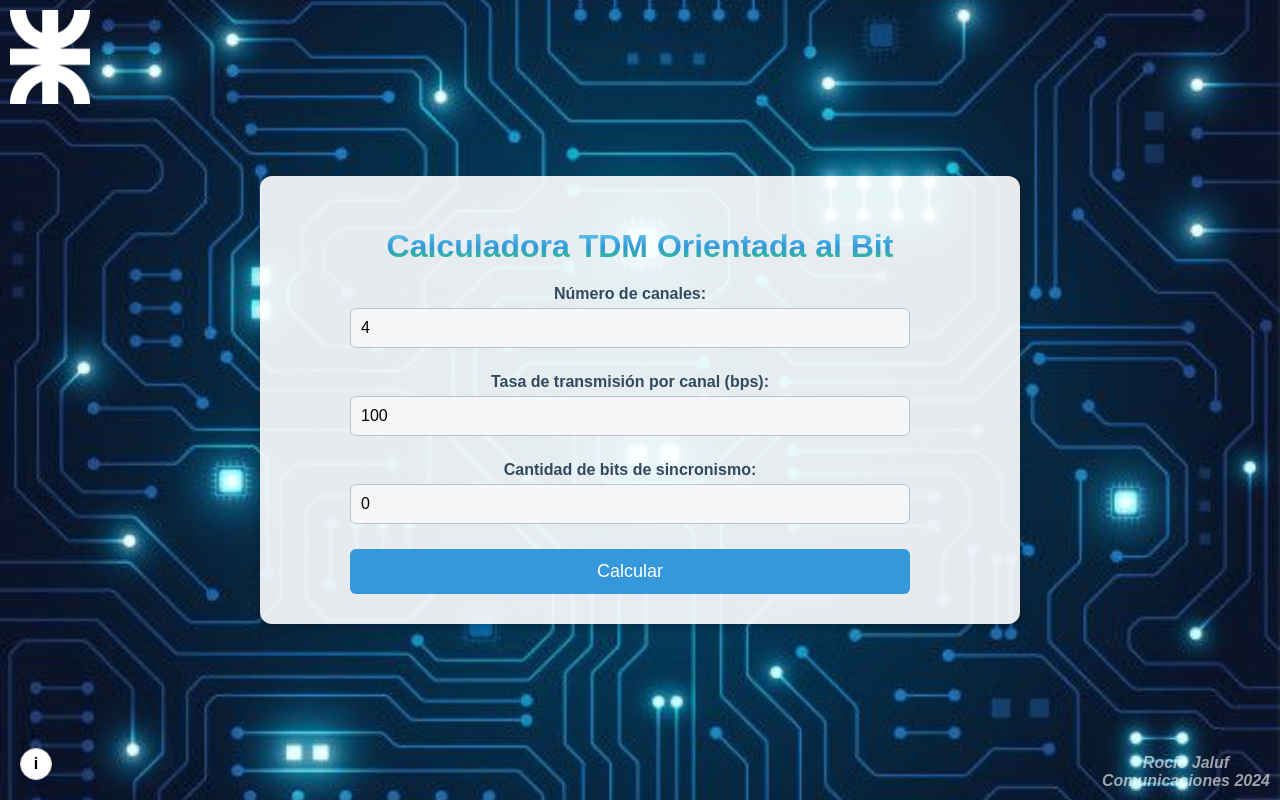
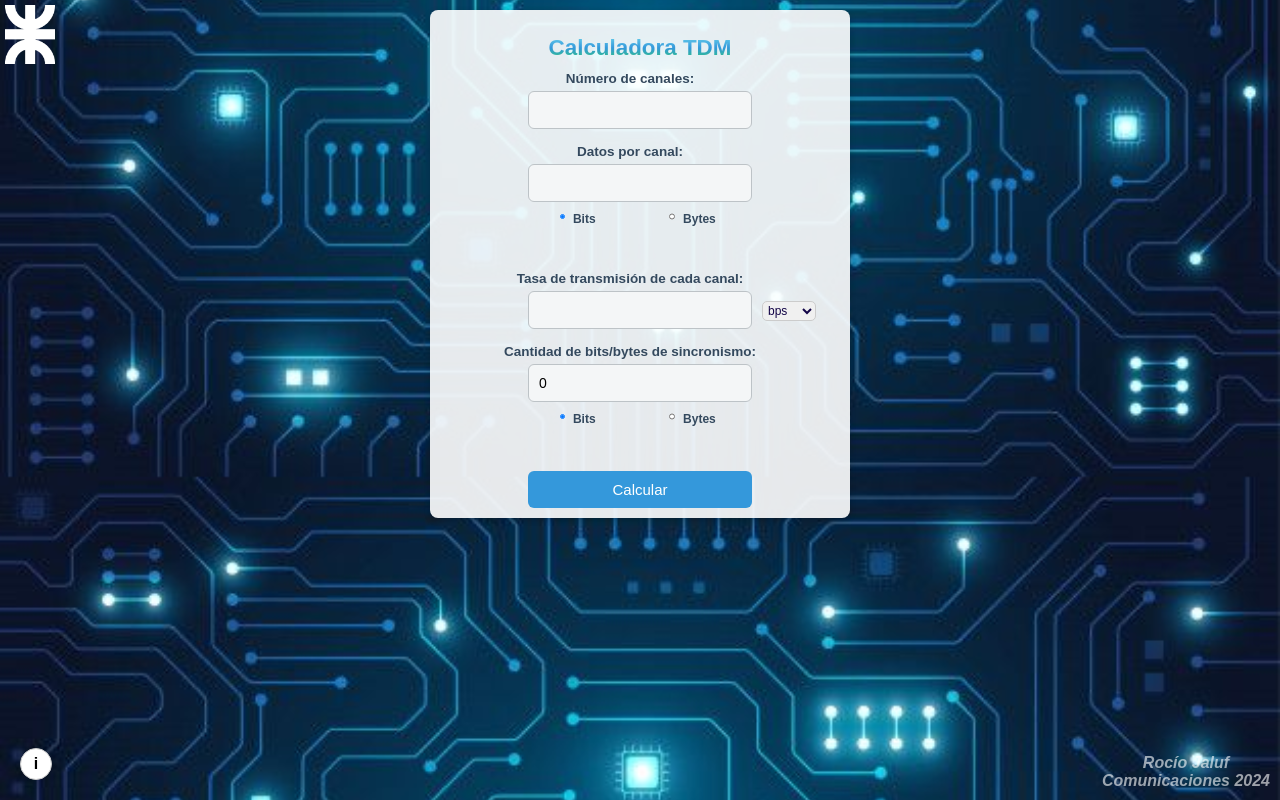
Before and after one commit to rociojota/TDM, a plain HTML site: page index.html in a window 1280 px wide. Drawn offline with Linux system fonts and the light colour scheme.

Commit message:
actualizacion y cambios

```diff
--- a/index.html
+++ b/index.html
@@ -1,56 +1,87 @@
 <!DOCTYPE html>
-<html lang="es">
+<html lang="en">
 <head>
     <meta charset="UTF-8">
     <meta name="viewport" content="width=device-width, initial-scale=1.0">
-    <title>Calculadora TDM Orientada al Bit</title>
+    <title>Calculadora TDM</title>
     <link rel="stylesheet" href="style.css">
 </head>
 <body>
+    <div class="header">
+        <img src="imagenes/logoutn.png" alt="Logo" class="logo">
+    </div>
+    <div class="calculator">
+        <h1>Calculadora TDM</h1>
 
-    <div class="header">
-        <img src="imagenes/logoutn.png" alt="UTN-FRT" class="logo">
+        <form id="tdm-form">
+          <!-- Número de canales -->
+          <div class="input-container">
+              <label for="channels">Número de canales:</label>
+              <input type="number" id="channels" min="1" required>
           </div>
 
-    <div class="background">
-        <div class="calculator">
-            <h1>Calculadora TDM Orientada al Bit</h1>
-
-            <form id="tdmForm">
+          <!-- Datos por canal -->
           <div class="input-container">
-                    <label for="channels">Número de canales:</label>
-                    <input type="number" id="channels" value="4" min="1">
+              <label for="channel-data">Datos por canal:</label>
+              <input type="number" id="channel-data" min="1" required>
+              <div class="radio-container">
+                  <label>
+                      <input type="radio" name="channel-unit" value="bits" checked>
+                      Bits
+                  </label>
+                  <label>
+                      <input type="radio" name="channel-unit" value="bytes">
+                      Bytes
+                  </label>
+              </div>
           </div>
 
+          <!-- Tasa de transmisión -->
           <div class="input-container">
-                    <label for="bps">Tasa de transmisión por canal (bps):</label>
-                    <input type="number" id="bps" value="100" min="1">
+              <label for="transmission-rate">Tasa de transmisión de cada canal:</label>
+              <input type="number" id="transmission-rate" min="1" required>
+              <select id="transmission-unit">
+                  <option value="bps">bps</option>
+                  <option value="kbps">kbps</option>
+                  <option value="mbps">Mbps</option>
+              </select>
           </div>
 
+          <!-- Bits de sincronismo -->
           <div class="input-container">
-                    <label for="syncBits">Cantidad de bits de sincronismo:</label>
-                    <input type="number" id="syncBits" value="0" min="0">
+              <label for="sync-bits">Cantidad de bits/bytes de sincronismo:</label>
+              <input type="number" id="sync-bits" min="0" value="0">
+              <div class="radio-container">
+                  <label>
+                      <input type="radio" name="sync-unit" value="bits" checked>
+                      Bits
+                  </label>
+                  <label>
+                      <input type="radio" name="sync-unit" value="bytes">
+                      Bytes
+                  </label>
+              </div>
           </div>
 
-                <button type="submit">Calcular</button>
+          <!-- Botón de cálculo -->
+          <button type="button" id="calculate-btn">Calcular</button>
       </form>
 
+
+        <!-- Resultados -->
         <div id="results" class="results">
           <h2>Resultados</h2>
-                <p id="bitCount"></p>
-                <p id="linkRate"></p>
-                <p id="frameDuration"></p>
-            </div>
+          <p id="frame-bits">Bits totales de la trama de salida: </p>
+          <p id="transmission-rate-result">Tasa de transmisión del enlace: </p>
+          <p id="frame-duration">Duración de cada trama de entrada: </p>
         </div>
         </div>
 
         <a href="#" id="infoLink" class="info-icon" title="Ver manual de usuario">i</a>
 
-
         <footer>
             <p>Rocío Jaluf</p>
             <p>Comunicaciones 2024</p>
-
         </footer>
 
         <script src="script.js"></script>
--- a/style.css
+++ b/style.css
@@ -2,23 +2,29 @@ body {
     margin: 0;
     padding: 0;
     font-family: 'Arial', sans-serif;
-    height: 100vh;
+    height: 50px;  /* 100% para ocupar toda la página */
     display: flex;
     justify-content: center;
-    align-items: center;
+    align-items: flex-start;  /* Alinea desde la parte superior */
     background-image: url('imagenes/fondo.jpg');
     background-size: cover;
     background-position: center;
+    overflow-x: hidden;  /* Evita desbordamiento horizontal */
+   /* transform: scale(0.90); /* Esto reduce todo al 80% de su tamaño original */
+    /*transform-origin:center; /* Hace que la escala se aplique desde la esquina superior izquierda */
+
 }
+
 .header {
     position: absolute;
-    top: 10px;
-    left: 10px;
-    font-size: 24px;
+    top: 5px;
+    left: 5px;
+    font-size: 12px;  /* Reducido */
     color: #f0f6f8;
 }
+
 .logo {
-    width: 80px;
+    width: 50px;  /* Ajustado */
     height: auto;
 }
 
@@ -26,17 +32,22 @@ body {
     display: flex;
     flex-direction: column;
     align-items: center;
-    justify-content: center;
+    justify-content: center; /* Para que se quede al principio */
     background-color: rgba(255, 255, 255, 0.9);
-    padding: 30px;
-    border-radius: 12px;
-    box-shadow: 0 4px 8px rgba(0, 0, 0, 0.2);
-    width: 700px;
+    padding: 10px; /* Ajustado */
+    border-radius: 8px;
+    box-shadow: 0 2px 6px rgba(0, 0, 0, 0.2);
+    width: 400px;  /* Ajusta el tamaño relativo */
+    max-width: 500px;  /* Máximo ancho */
+    height: auto;
+    margin-top: 10px;  /* Para darle un poco de espacio desde la parte superior */
+    margin-bottom: 10px;  /* Deja espacio al final */
+
 }
 
 h1 {
-    font-size: 32px;
-    margin-bottom: 20px;
+    font-size: 1.4rem;  /* Reducido */
+    margin-bottom: 10px;  /* Reducido */
     font-weight: bold;
     text-align: center;
     background: -webkit-linear-gradient(#6dd5ed, #3498db, #2ecc71);
@@ -48,14 +59,8 @@ form {
     display: flex;
     flex-direction: column;
     align-items: center;
-    padding-right: 20px;
-    width: 100%;
-}
 
-.input-container {
-    margin-bottom: 15px;
-    width: 100%;
-    text-align: center;
+    width: 70%;
 }
 
 label {
@@ -63,34 +68,39 @@ label {
     color: #34495E;
     font-weight: bold;
     margin-bottom: 5px;
+    font-size: 13.5px; /* Reducido */
+    text-align: center;
 }
 
 input {
-    width: 80%;
-    padding: 10px;
+    width: 10%;
+    padding: 5px;  /* Reducido */
     border-radius: 6px;
     border: 1px solid #BDC3C7;
-    font-size: 16px;
-    margin-bottom: 10px;
+    font-size: 14px;  /* Reducido */
+    margin-bottom: 8px;  /* Reducido */
     box-sizing: border-box;
     background-color: #f4f6f7;
+    text-align: left;
 }
 
 button {
     width: 80%;
-    padding: 12px;
+    padding: 10px;  /* Reducido */
     background-color: #3498db;
     color: white;
     border: none;
     border-radius: 6px;
-    font-size: 18px;
+    font-size: 15px;  /* Reducido */
     cursor: pointer;
     transition: background-color 0.3s;
 }
 
 button:hover {
     background-color: #2980b9;
+
 }
+
 
 .results {
     display: none;
@@ -99,31 +109,30 @@ button:hover {
     background-color: #2ecc71;
     color: white;
     border-radius: 12px;
-    padding: 20px;
-    width: 100%;
+    padding: 15px;  /* Reducido */
+    width: 80%;  /* Ajustado */
     box-sizing: border-box;
-    margin-top: 30px;
+    margin-top: 20px;  /* Reducido */
+    max-height: 300px; /* Máxima altura para los resultados */
+    overflow-y: auto;  /* Permite el desplazamiento de los resultados */
 }
 
 #results h2 {
-    font-size: 24px;
+    font-size: 1.6rem;  /* Reducido */
     font-weight: bold;
-    margin-bottom: 15px;
+    margin-bottom: 10px;  /* Reducido */
     text-align: center;
 }
 
 #results p {
-    font-size: 18px;
+    font-size: 14px;  /* Reducido */
     margin: 8px 0;
     font-weight: 500;
     text-align: center;
+}
 
-#results p:last-child {
-    margin-bottom: 0;
-}
-}
 footer {
-    position: absolute;
+    position:fixed;
     bottom: 10px;
     right: 10px;
     color: #ffffff;
@@ -137,6 +146,7 @@ footer p {
     margin: 0;
     padding: 0;
 }
+
 .info-icon {
     position: fixed;
     bottom: 20px;
@@ -162,3 +172,77 @@ footer p {
     background-color: #f0f0f0;
     color: #333;
 }
+
+/* Mantener el diseño actual */
+.input-container {
+    margin-bottom: 15px;
+    width: 100%;
+    text-align: center;
+}
+
+.input-container label{
+    margin-right: 20px;
+}
+
+.input-container input[type="number"] {
+    display: inline-block; /* Permite aplicar margin auto */
+    margin: 0 auto; /* Centra el input */
+    padding: 10px;
+    font-size: 14px;  /* Reducido */
+    width: 80%; /* Ajusta el tamaño del input */
+}
+
+/* Contenedor de los botones radio */
+.radio-container {
+    display: flex;
+    justify-content: space-evenly;
+    margin-top: 5px;
+    width: 100%;
+    margin-bottom: 20px;
+}
+
+/* Estilo de los botones radio */
+.radio-container label {
+    margin-right: 10px;
+    font-size: 12px;  /* Reducido */
+}
+
+/* Espaciado para los radios */
+.radio-container input[type="radio"] {
+    margin-right: 5px;
+}
+
+.radio-group {
+    display: flex;
+    justify-content: space-evenly;
+    margin-top: 5px;
+    margin-bottom: 20px;
+    width: 100%;
+}
+
+.radio-group label {
+    margin-right: 10px;
+    font-size: 16px;  /* Reducido */
+}
+
+.radio-group input[type="radio"] {
+    margin-right: 5px;
+}
+
+#transmission-unit {
+    margin-top: 10px;
+    margin-left: 10px; /* Empuja el elemento hacia la derecha */
+    position: absolute;
+
+        background-color: #f0f0f0; /* Cambia el color de fondo */
+        color: #130547; /* Cambia el color del texto */
+        border: 1px solid #ccc; /* Bordes personalizados */
+        border-radius: 5px; /* Bordes redondeados */
+        padding: 1px; /* Espaciado interno */
+        font-size: 12px; /* Tamaño de fuente */
+}
+#transmission-unit:hover {
+    background-color: #e0e0e0; /* Color de fondo al pasar el mouse */
+    color: #000; /* Color del texto */
+    cursor: pointer; /* Cambia el cursor a "puntero" */
+}
```
Also changed, not shown: script.js (+24 -17 lines). Lines whose indentation alone changed are shown as unchanged.
